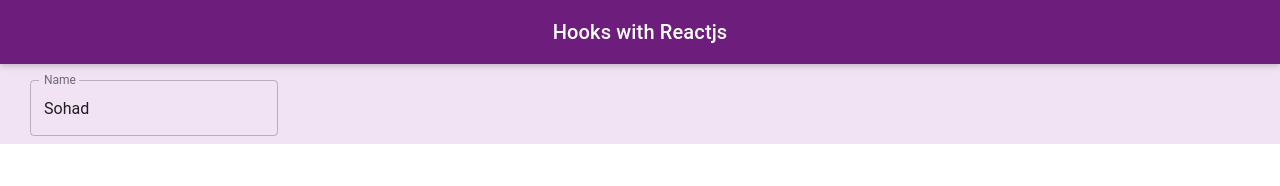
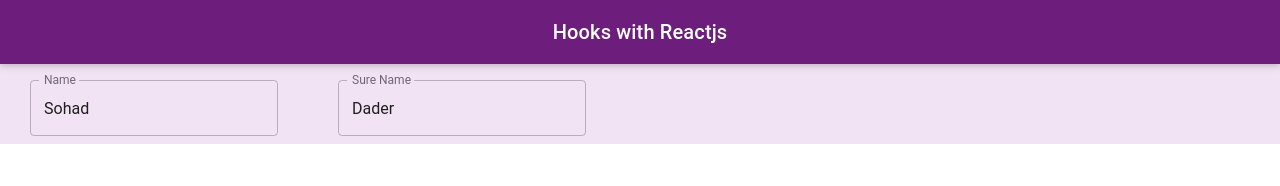
Before and after one commit to Sohadwd/React_Hooks, a React (Create React App) app: page / in a window 1280 px wide. Shown: the top 186 px of the page. Built offline with nearby package versions, Linux system fonts and the light colour scheme.

Commit message:
surename field with hooks

```diff
--- a/src/App.js
+++ b/src/App.js
@@ -7,9 +7,14 @@ import TextField from '@material-ui/core/TextField';
 
 export default function App(props) {
   const [name, setName] = useState('Sohad');
+  const [surname, setSurename] = useState('Dader');
 
   function handleNameChange(e) {
     setName(e.target.value);
+  }
+
+  function handleSurenameChange(e) {
+    setSurename(e.target.value);
   }
 
   return (
@@ -39,7 +44,6 @@ export default function App(props) {
         autoComplete="off"
       >
         <TextField
-          id="outlined-name"
           label="Name"
           style={{
             marginLeft: 30,
@@ -50,6 +54,18 @@ export default function App(props) {
           margin="normal"
           variant="outlined"
         />
+
+        <TextField
+          label="Sure Name"
+          style={{
+            marginLeft: 30,
+            marginRight: 30
+          }}
+          value={surname}
+          onChange={handleSurenameChange}
+          margin="normal"
+          variant="outlined"
+        />
       </form>
     </div>
   );
```
